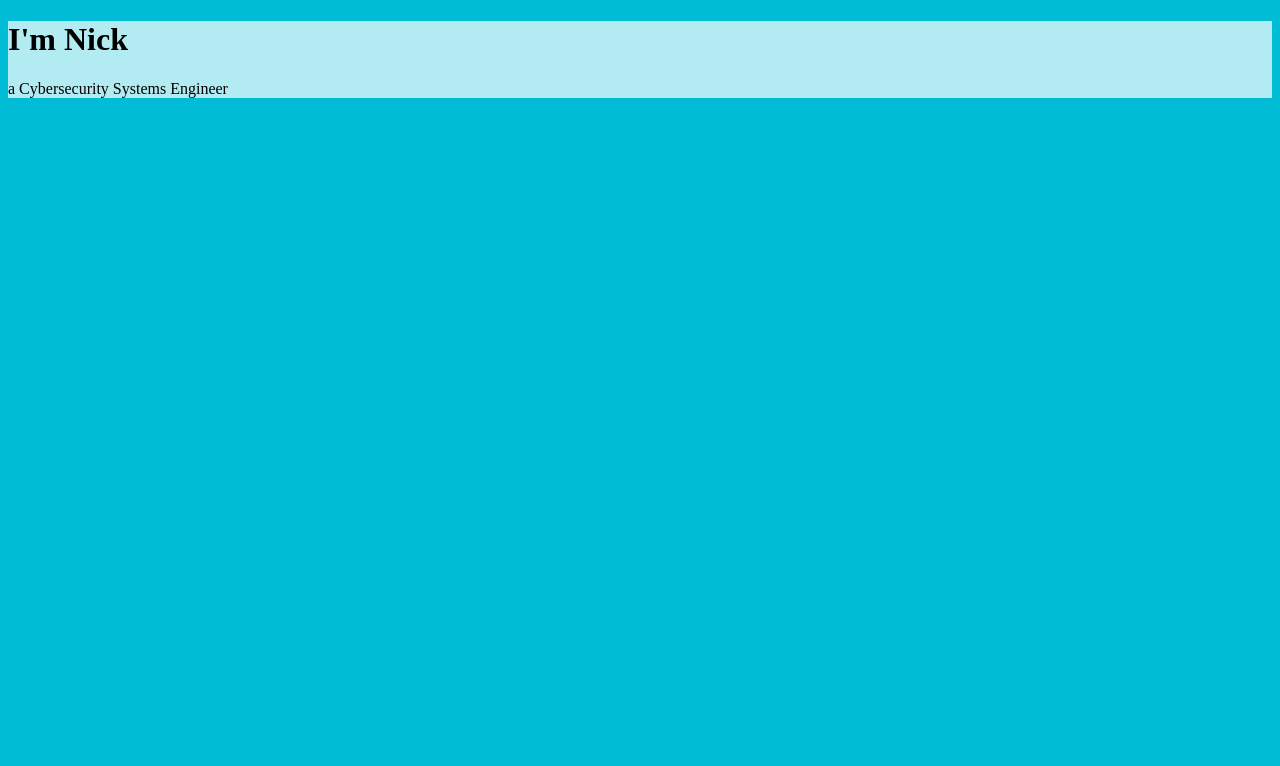
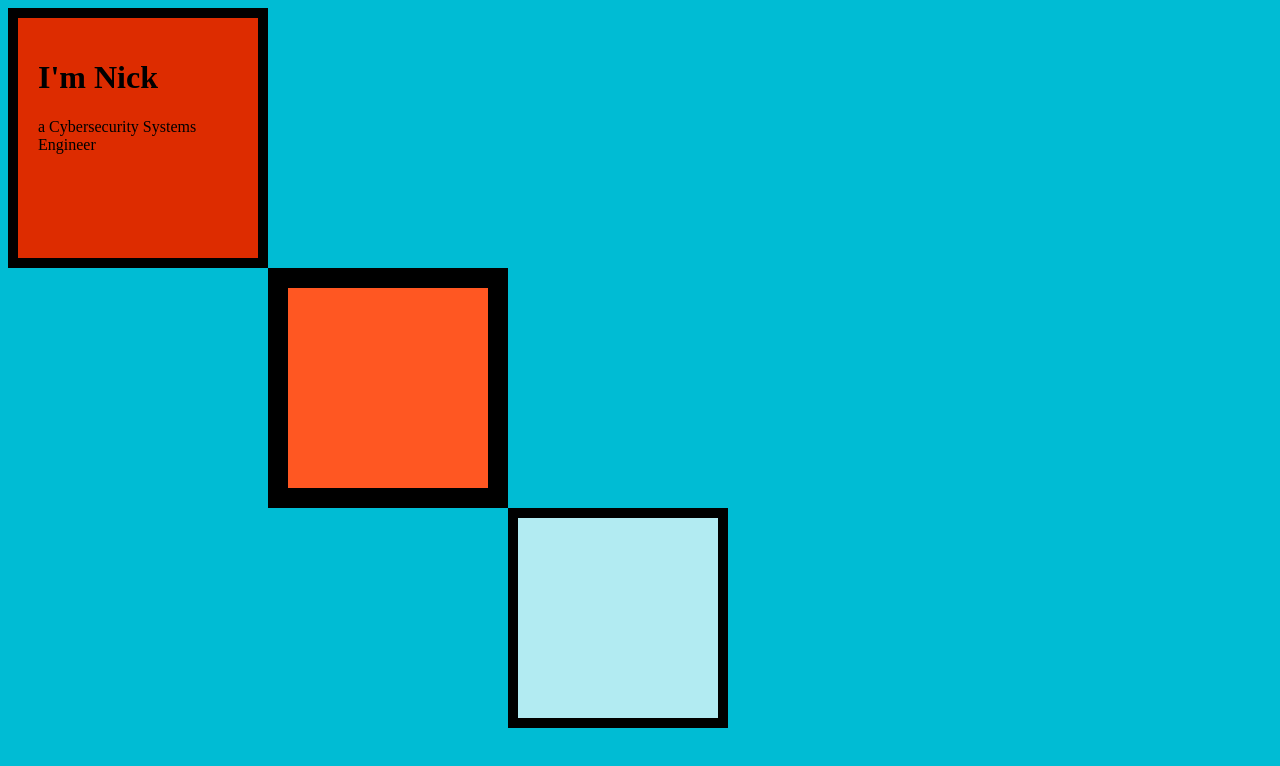
Before and after one commit to huttohippo93/VetsWhoCode, a plain HTML site: page HTML/index.html in a window 1280 px wide. Drawn offline with Linux system fonts and the light colour scheme.

Commit message:
practicing boxes

```diff
--- a/CSS/style.css
+++ b/CSS/style.css
@@ -1,7 +1,26 @@
 body {
     background-color: #00bcd4;
 }
-div {
+.topBox {
+    background-color: #dd2c00;
+    width: 200px;
+    height: 200px;
+    border: solid 10px;
+    padding: 20px;
+}
+
+.middleBox {
+    background-color: #FF5722;
+    width: 200px;
+    height: 200px;
+    border: solid 20px;
+    margin-left: 260px;
+}
+
+.bottomBox {
     background-color: #b2ebf2;
-    b2ebf2
+    width: 200px;
+    height: 200px;
+    border: solid 10px;
+    margin-left: 500px;
 }
--- a/HTML/index.html
+++ b/HTML/index.html
@@ -9,9 +9,15 @@
 
 </head>
 <body>
-    <div class="">
+    <div class="topBox">
         <h1 id="myName">I'm Nick</h1>
         <p>a Cybersecurity Systems Engineer</p>
     </div>
+    <div class="middleBox">
+        <p> </p>
+    </div>
+    <div class="bottomBox">
+        <p> </p>
+    </div>
 </body>
 </html>
```
